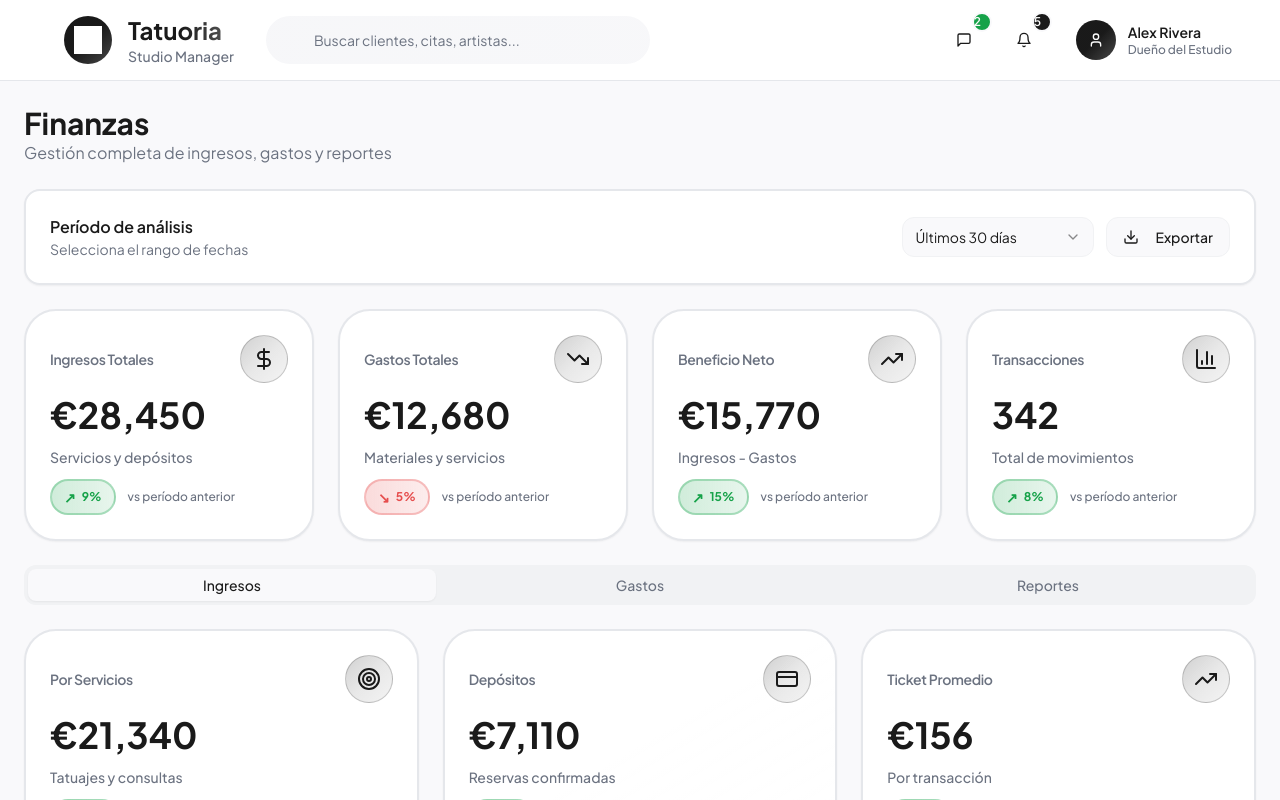
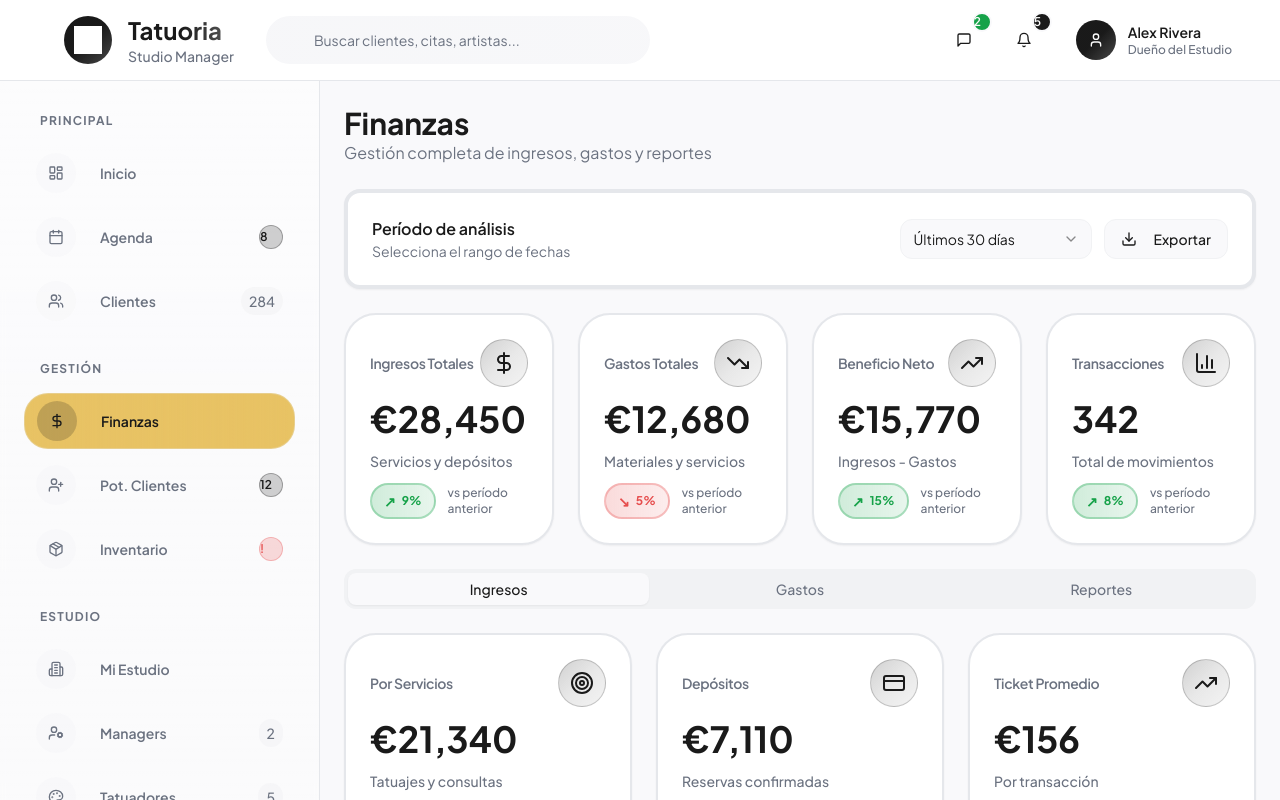
Before and after one commit to retruko/flowink-digital-canvas, a React (Vite) app: page /finanzas in a window 1280 px wide. Shown: the top 800 px of the page. Built offline with nearby package versions, Linux system fonts and the light colour scheme.

Commit message:
Fix menu disappearance and border thickness
The menu now appears correctly, and the borders have been made thicker for better contrast.

```diff
--- a/src/components/ui/card.tsx
+++ b/src/components/ui/card.tsx
@@ -10,7 +10,7 @@ const Card = React.forwardRef<
   <div
     ref={ref}
     className={cn(
-      "rounded-lg border-2 border-border bg-card text-card-foreground shadow-sm",
+      "rounded-lg border-4 border-border bg-card text-card-foreground shadow-sm",
       className
     )}
     {...props}
--- a/src/pages/Agenda.tsx
+++ b/src/pages/Agenda.tsx
@@ -6,6 +6,7 @@ import { Input } from "@/components/ui/input";
 import { Select, SelectContent, SelectItem, SelectTrigger, SelectValue } from "@/components/ui/select";
 import { Badge } from "@/components/ui/badge";
 import { Header } from "@/components/Header";
+import { Sidebar } from "@/components/Sidebar";
 
 export default function Agenda() {
   const [selectedDate, setSelectedDate] = useState(new Date());
@@ -107,7 +108,9 @@ export default function Agenda() {
   return (
     <div className="min-h-screen bg-background">
       <Header />
-      <main className="flex-1 p-6">
+      <div className="flex">
+        <Sidebar />
+        <main className="flex-1 p-6">
           <div className="space-y-6">
             {/* Header */}
             <div className="flex items-center justify-between">
@@ -340,7 +343,8 @@ export default function Agenda() {
               </CardContent>
             </Card>
           </div>
-      </main>
+        </main>
+      </div>
     </div>
   );
 }
--- a/src/pages/Finanzas.tsx
+++ b/src/pages/Finanzas.tsx
@@ -7,6 +7,7 @@ import { Tabs, TabsContent, TabsList, TabsTrigger } from "@/components/ui/tabs";
 import { Badge } from "@/components/ui/badge";
 import { DashboardCard } from "@/components/DashboardCard";
 import { Header } from "@/components/Header";
+import { Sidebar } from "@/components/Sidebar";
 
 export default function Finanzas() {
   const [period, setPeriod] = useState("30days");
@@ -27,7 +28,9 @@ export default function Finanzas() {
   return (
     <div className="min-h-screen bg-background">
       <Header />
-      <main className="flex-1 p-6">
+      <div className="flex">
+        <Sidebar />
+        <main className="flex-1 p-6">
           <div className="space-y-6">
             {/* Header */}
             <div>
@@ -374,7 +377,8 @@ export default function Finanzas() {
               </TabsContent>
             </Tabs>
           </div>
-      </main>
+        </main>
+      </div>
     </div>
   );
 }
```
